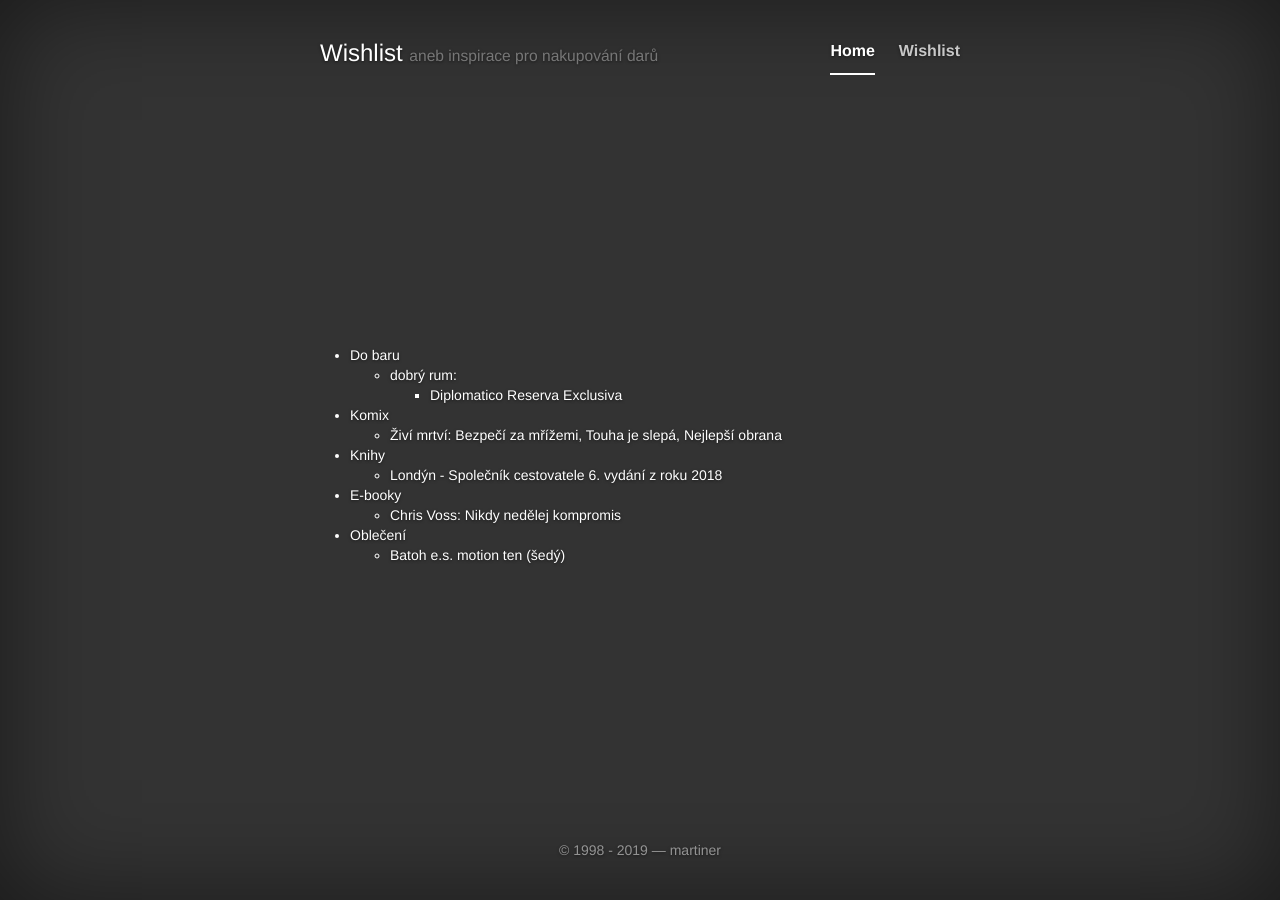
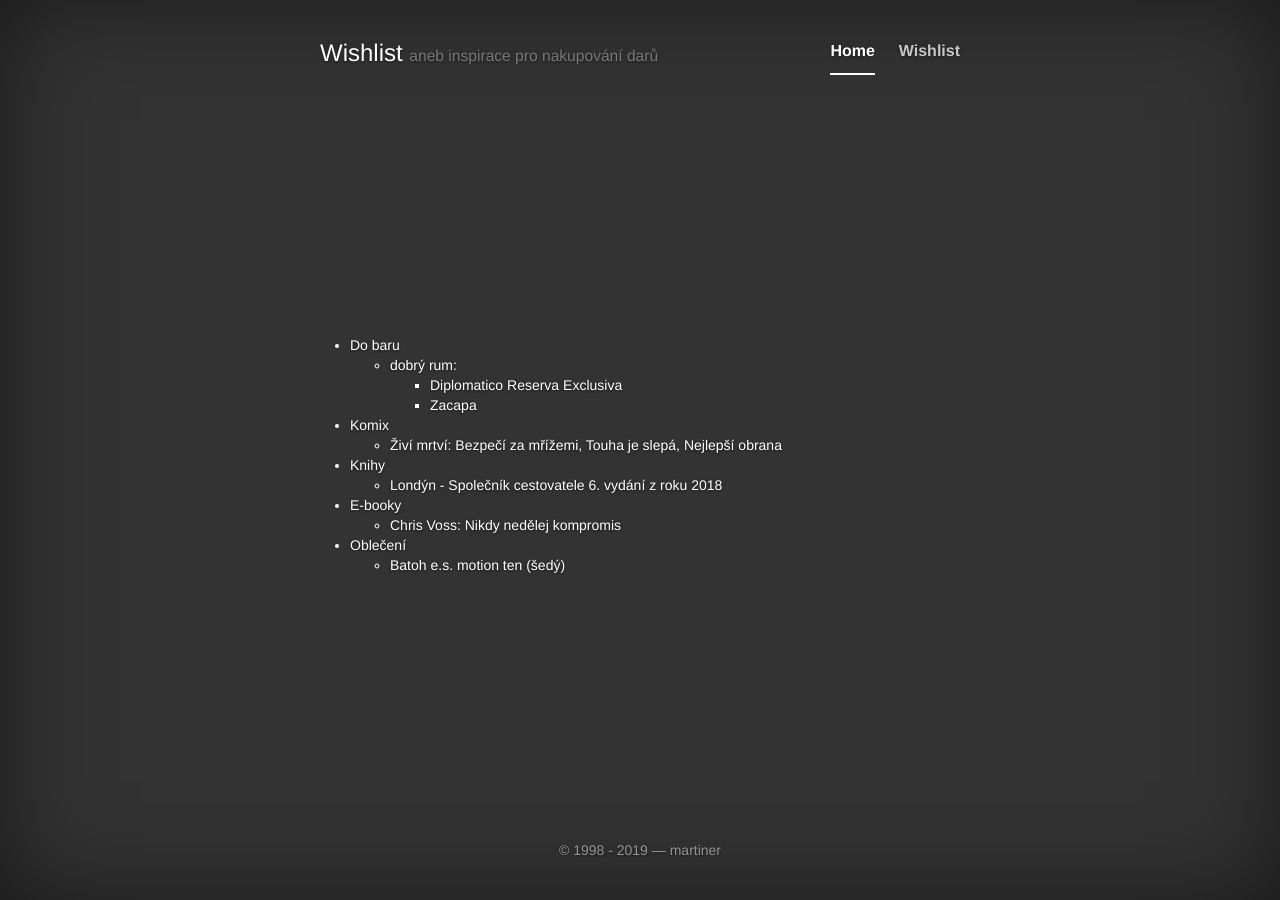
Before and after one commit to martiner/martiner.github.com, a Jekyll site: the page built from wishlist.html, in a window 1280 px wide. Built offline with Jekyll 4.4.1, drawn with Linux system fonts in a browser that asks for light colours; nearby versions of some CDN libraries.

Commit message:
add: zacapa

```diff
--- a/wishlist.html
+++ b/wishlist.html
@@ -9,7 +9,7 @@
 	<li>dobrý rum:
 	<ul>
 	<li><a href="https://sortiment.makro.cz/cs/search/?q=diplomatico+reserva+exclusiva">Diplomatico Reserva Exclusiva</a></li>
-	<!--<li><a href="https://sortiment.makro.cz/cs/search/?q=zacapa">Zacapa</a></li>-->
+	<li><a href="https://sortiment.makro.cz/cs/search/?q=zacapa">Zacapa</a></li>
 	<!--<li><a href="https://sortiment.makro.cz/cs/search/?q=dictador">Dictador</a>)</li>-->
 	</ul>
 	</ul></li>
```
